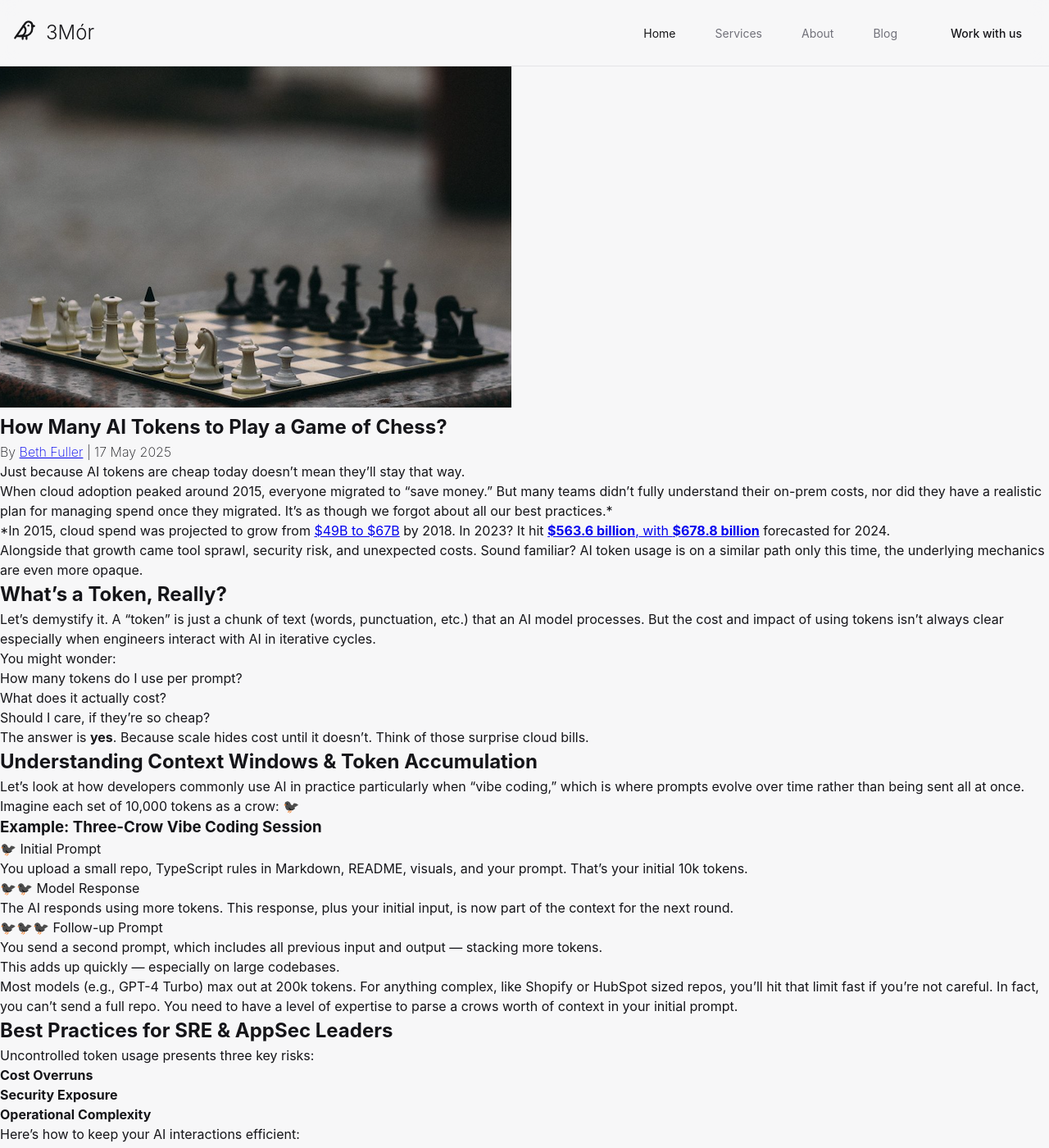
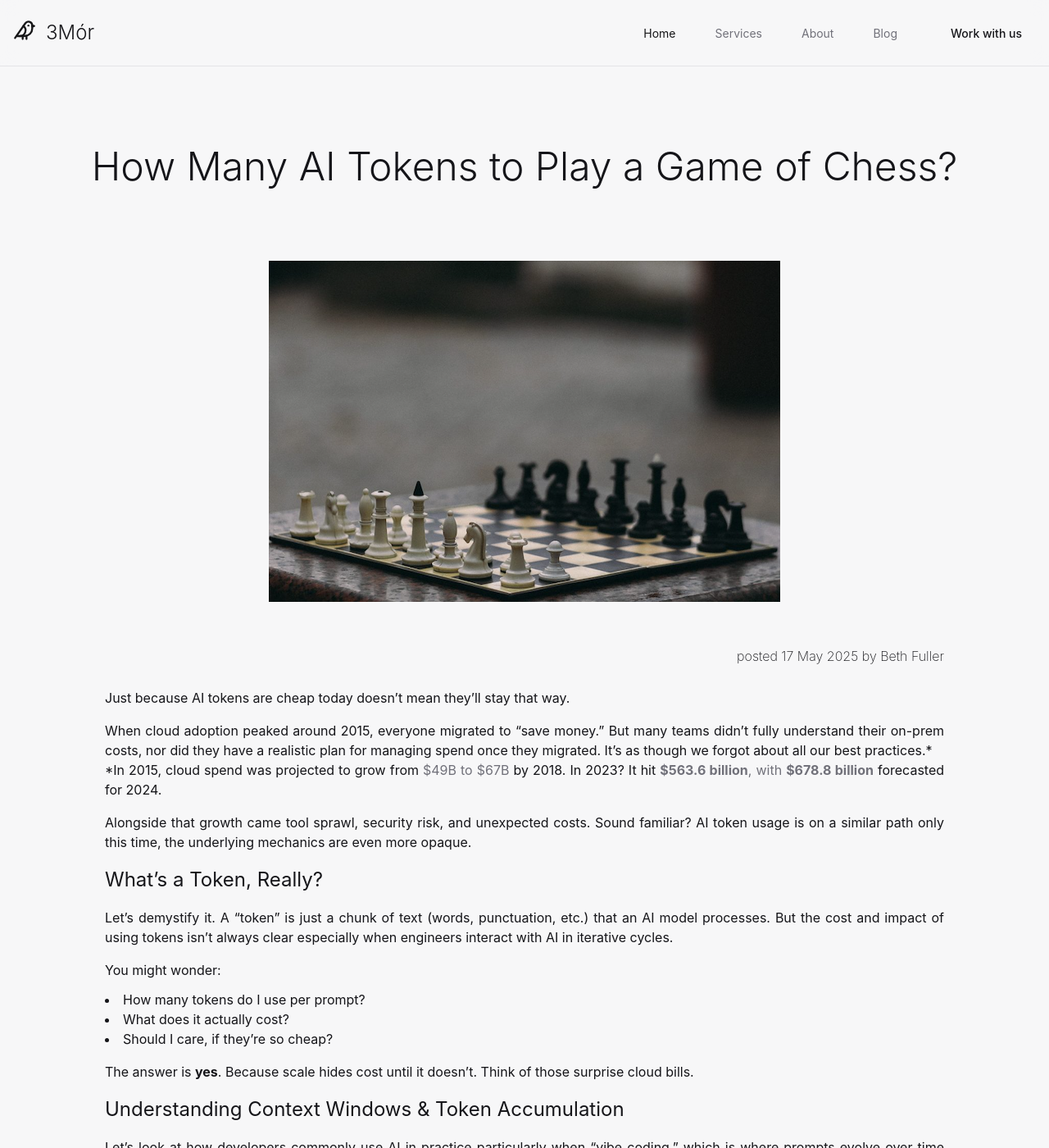
Before and after one commit to 3mor-io/3mor, a Jekyll site: the page built from website/_posts/2025-05-17-how-many-tokens-to-play-a-game-of-chess.md, in a window 1280 px wide and 1400 px high. Shown: the whole window at 82% size. Built offline with Jekyll 4.4.1, drawn with Linux system fonts in a browser that asks for light colours; comment, search, counter and statistics services are not loaded; some of the changed text lies outside the part shown.

Commit message:
Update post layout

```diff
--- a/website/_includes/post_snippet_widget.html
+++ /dev/null
@@ -1,7 +0,0 @@
-<li class="clearfix">
-    <div class="widget-posts-image"><a href="{{ include.link }}"><img src="{{ include.thumb }}" /></a></div>
-    <div class="widget-posts-body">
-      <div class="widget-posts-title"><a href="{{ include.link }}">{{ include.title }}</a></div>
-      <div class="widget-posts-meta">{{ include.date | date: "%-d %B %Y" }}</div>
-    </div>
-  </li>
--- a/website/_layouts/post.html
+++ b/website/_layouts/post.html
@@ -1,37 +1,27 @@
 ---
 layout: default
 ---
-
-<div class="main">
-  <section class="module-small">
-    <div class="container-flex">
-      <div class="row row-15">
-        <div class="col-sm-8">
-          <div class="post">
-            <div class="post-thumbnail"><img src="{{ page.image }}" /></div>
-            <div class="post-header font-alt">
-              <h1 class="post-title">{{ page.title }}</h1>
-              <div class="post-meta">By&nbsp;<a href="#">{{ page.author }}</a> | {{ page.date | date: "%-d %B %Y" }}
-              </div>
-            </div>
-            <div class="post-entry">
-              {{ content }}
-            </div>
-          </div>
-        </div>
-        <div class="col-sm-4 col-md-3 col-md-offset-1 sidebar">
-          <div class="widget">
-            <h5 class="widget-title font-alt">Recent Posts</h5>
-            <ul class="widget-posts">
-              {% for post in site.posts %}
-              {% include post_snippet_widget.html thumb=post.thumb title=post.title date=post.date link=post.url %}
-              {% endfor %}
-            </ul>
-          </div>
-        </div>
-      </div>
+<main>
+  <section class="page-header">
+    <div class="container">
+      <h1 class="page-title">{{ page.title }}</h1>
     </div>
   </section>
-  <hr class="divider-d">
-  {% include footer.html %}
-</div>
+
+  <section class="page-body">
+    <div class="post-image"><img src="{{ page.image }}" /></div>
+    <div class="post-meta">
+      posted {{ page.date | date: "%-d %B %Y" }} by <a href="#">{{ page.author }}</a>
+    </div>
+    <article class="post-entry">
+      {{ content }}
+    </article>
+    </div>
+  </section>
+
+  <section class="post-footer">
+    {% if page.previous %}<a href="{{ page.previous.url }}">⬅&nbsp;&nbsp;Previous</a>&nbsp;&nbsp;&nbsp;&nbsp;/{% endif
+    %}
+    {% if page.next %}/&nbsp;&nbsp;&nbsp;&nbsp;<a href="{{ page.next.url }}">Next&nbsp;&nbsp;➡</a>{% endif %}
+  </section>
+</main>
--- a/website/_posts/2025-05-17-how-many-tokens-to-play-a-game-of-chess.md
+++ b/website/_posts/2025-05-17-how-many-tokens-to-play-a-game-of-chess.md
@@ -91,11 +91,7 @@ Educate your teams. Create internal best practices. Monitor usage.
 
 Just like we learned in the cloud migration, **getting efficient early pays off in scale, security, and speed**.
 
----
-
-### ***🔗 Further Reading***
+## ***🔗 Further Reading***
 
 * [*AI Tokens Explained: Complete Guide to Usage, Optimization, & Cost Management*](https://guptadeepak.com/complete-guide-to-ai-tokens-understanding-optimization-and-cost-management/)
 * [*OpenAI Tokenizer Tool*](https://platform.openai.com/tokenizer)
-
-If this helped, drop a 🐦‍⬛ in the comments or share your own best practice for managing AI usage at scale.
--- a/website/assets/css/style.css
+++ b/website/assets/css/style.css
@@ -620,7 +620,6 @@ body {
   color: inherit;
 }
 
-
 .post-snippet-entry {
   margin-bottom: 1rem;
   text-align: justify;
@@ -628,10 +627,74 @@ body {
 
 .post-meta {
   font-weight: 200;
+  padding-bottom: 3px;
 }
 
 .post-snippet-title a:hover {
   color: hsl(var(--accent));
+}
+
+.page-body {
+  margin: 0 auto;
+  max-width: 80%;
+}
+
+.page-body .post-meta {
+  margin: 1rem 0;
+  text-align: right;
+}
+
+.page-body .post-meta a {
+  text-decoration: inherit;
+  color: inherit;
+}
+
+.post-image {
+  text-align: center;
+  padding: 0 0 2rem 0;
+}
+
+article.post-entry h2 {
+  padding: 0.5rem 0;
+  font-weight: 400;
+}
+
+article.post-entry a {
+  text-decoration: inherit;
+  color: hsl(var(--muted-foreground));
+}
+
+article.post-entry a:hover {
+  color: hsl(var(--accent));
+}
+
+article.post-entry p {
+  text-align: justify;
+  padding: 0.5rem 0;
+}
+
+article.post-entry ul {
+  list-style-position: inside;
+  padding: 0.25rem 0 0.5rem 0;
+}
+
+article.post-entry ol {
+  list-style-position: inside;
+  padding: 0.25rem 0 0.5rem 0;
+}
+
+article.post-entry table th, td {
+  padding: 0.25rem 1rem 0.25rem 0;
+}
+
+section.post-footer {
+  margin-top: 1rem;
+  text-align: center;
+}
+
+section.post-footer a {
+  text-decoration: inherit;
+  color: inherit;
 }
 
 /* Footer */
```
Also changed, not shown: website/_includes/post_snippet_footer.html (deleted, +0 -7 lines), website/_posts/2024-08-15-next-wave-devops.md (+1 -1 lines), website/_posts/2025-01-13-3Mor-how-we-started.md (+0 -1 lines).
